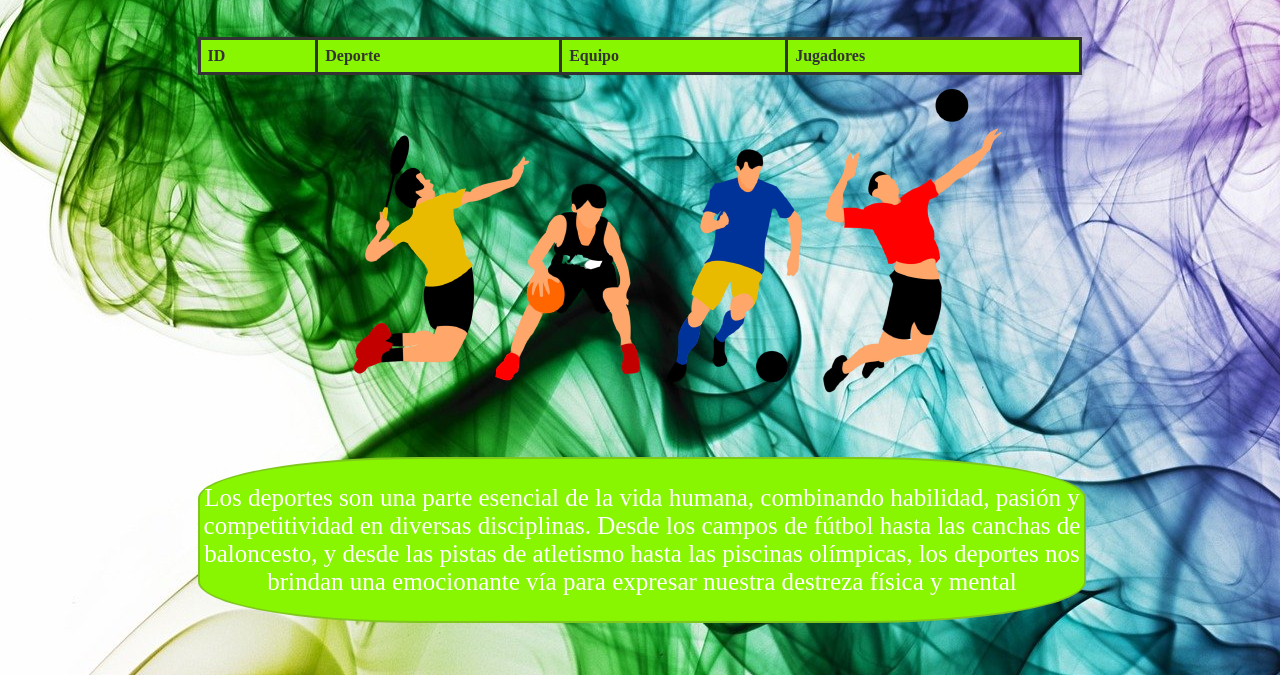
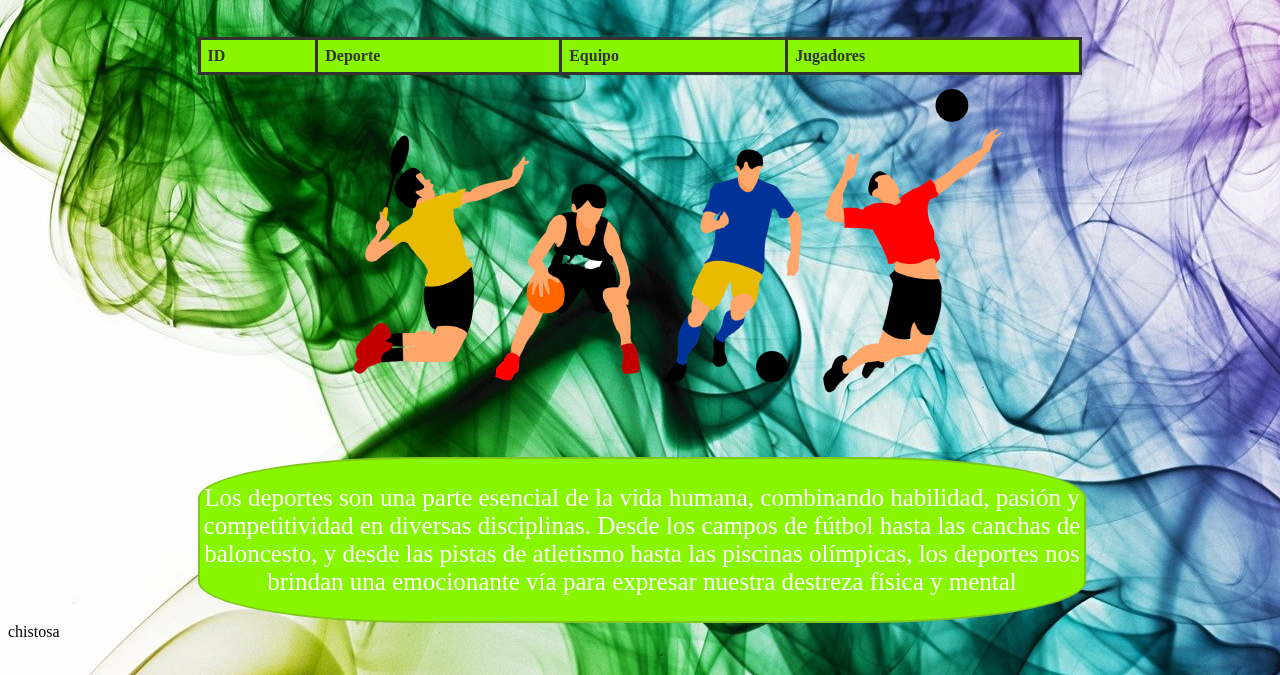
Before and after one commit to MathewGuarnizo/node, a website: page prueba/index.html in a window 1280 px wide. Shown: the part 125-800 px from the top of the page. Drawn offline with Linux system fonts and the light colour scheme; no server answers.

Commit message:
texto chistosa

```diff
--- a/prueba/index.html
+++ b/prueba/index.html
@@ -31,5 +31,9 @@
         <p>Los deportes son una parte esencial de la vida humana, combinando habilidad, pasión y competitividad en diversas disciplinas. Desde los campos de fútbol hasta las canchas de baloncesto, y desde las pistas de atletismo hasta las piscinas olímpicas, los deportes nos brindan una emocionante vía para expresar nuestra destreza física y mental</p>
     </div>
     <script src="cliente.js"></script>
+
+    <div class="parrafo2">
+        chistosa
+    </div>
 </body>
 </html>
```
